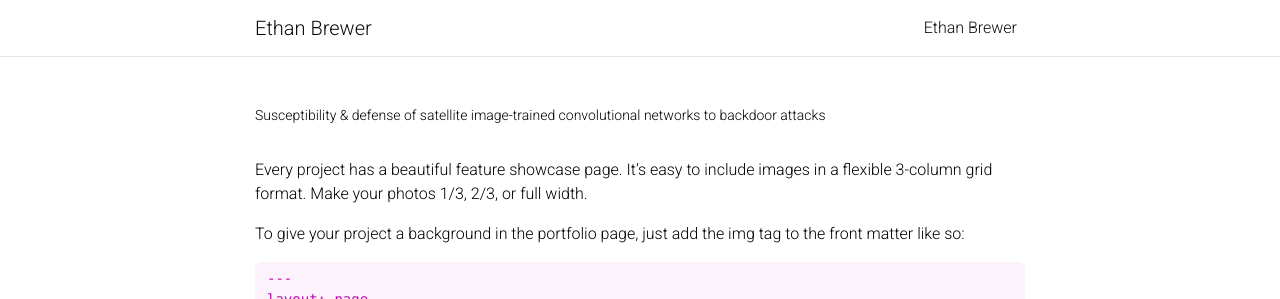
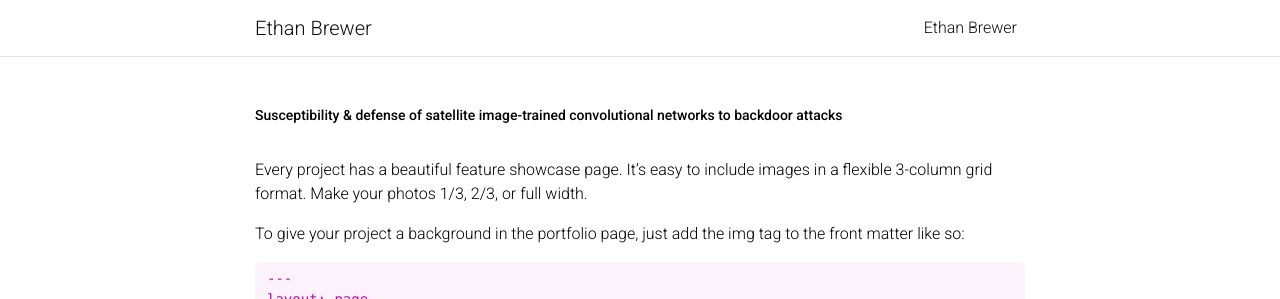
Before and after one commit to EMBrewer/EMBRewer.github.io, a Jekyll site: the page built from _projects/posioning.md, in a window 1280 px wide. Shown: the top 299 px of the page. Built offline with Jekyll 4.4.1, drawn with Linux system fonts in a browser that asks for light colours; full-size pictures stand in for the smaller copies a plugin makes; comment, search, counter and statistics services are not loaded; a style sheet for code colours, icons or effects is not loaded.

Commit message:
Update page.html

```diff
--- a/_layouts/page.html
+++ b/_layouts/page.html
@@ -6,7 +6,7 @@ layout: default
 
           <header class="post-header">
             <h1 class="post-title">{{ page.title }}</h1>
-            <p class="post-description">{{ page.description }}</p>
+            <strong><p class="post-description">{{ page.description }}</p></strong>
           </header>
 
           <article>
```
